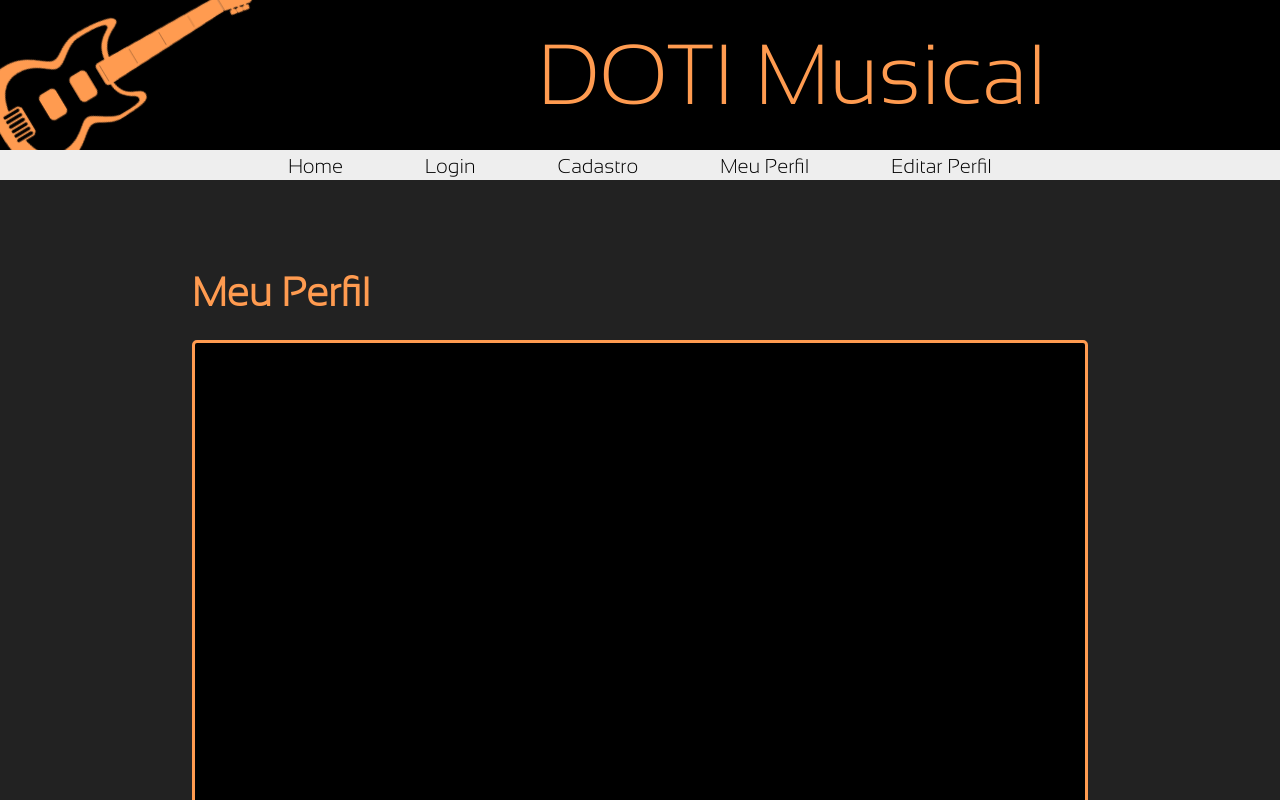
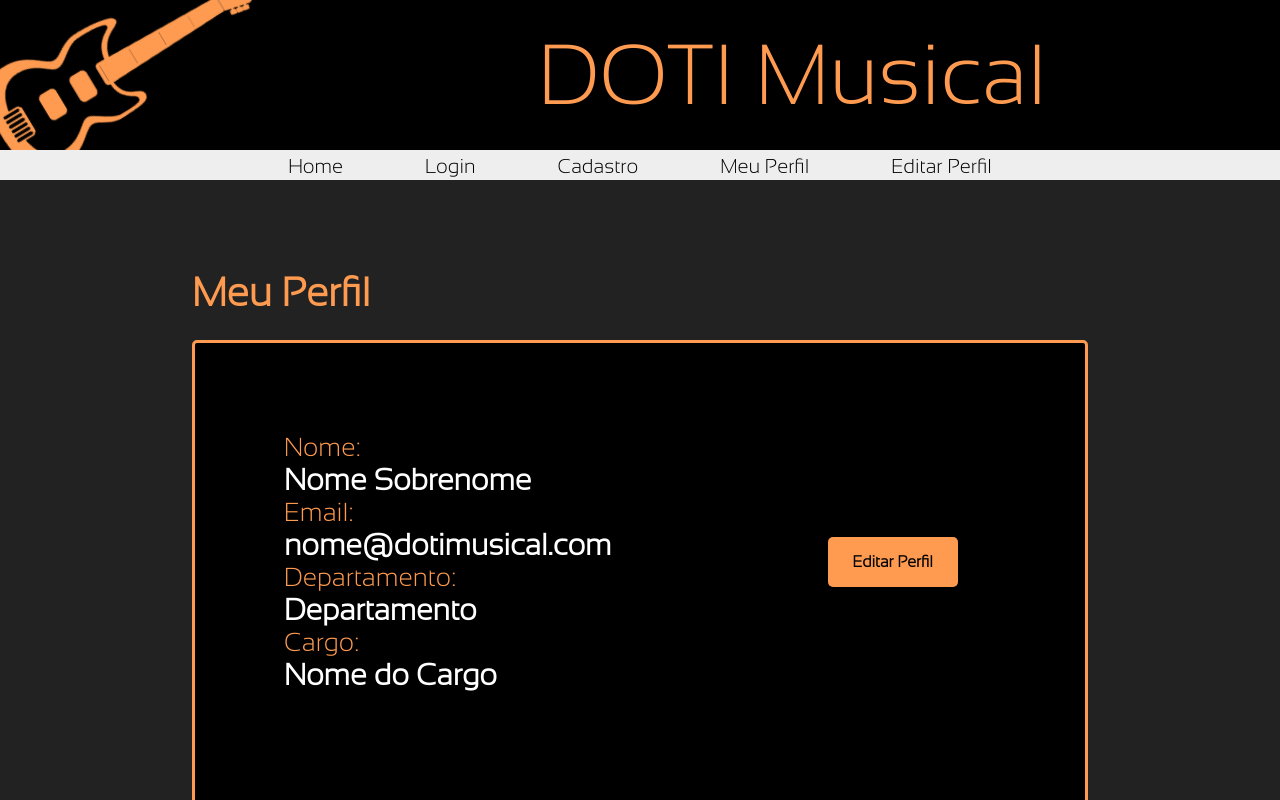
Before and after one commit to g-franklinn/Site_Trainee_CPE, a React (Vite) app: page /meuperfil in a window 1280 px wide. Shown: the top 800 px of the page. Built offline with nearby package versions, Linux system fonts and the light colour scheme.

Commit message:
Inicio Editar Perfil

```diff
--- a/src/Pages/MeuPerfil/StylesMeuPerfil.js
+++ b/src/Pages/MeuPerfil/StylesMeuPerfil.js
@@ -1,11 +1,15 @@
 import styled from "styled-components";
 
 export const PageContent = styled.div`
-    height: 1000px;
+    height: 800px;
     background-color: #222;
     display:flex;
     flex-direction: column;
     overflow-x: hidden;
+
+    @media (max-width: 768px) {
+            height: 1100px;
+        }
 
 
     & .container {
@@ -15,10 +19,15 @@ export const PageContent = styled.div`
 
     }
 
+    & .containerEditar {
+        display: flex;
+        flex-wrap: wrap;
+    }
+
     & .menuInterno {
 
         width: 70%;
-        height: 70%;
+        height: 60%;
         margin-top: 10rem;
         margin-inline: auto;
         position: absolute;
@@ -32,9 +41,12 @@ export const PageContent = styled.div`
 
         @media (max-width: 768px) {
             margin-top: 15rem;
-            height: 70%;
         }
 
+    }
+
+    & .infoUsuarios {
+        margin: 10%;
     }
 
     & h1 {
@@ -46,8 +58,36 @@ export const PageContent = styled.div`
         font-family: 'Sansation Light';
 
         @media (max-width: 768px) {
-            top: 11rem;
+            top: 10rem;
         }
+    }
+
+    & h2 {
+        font-size: 26px;
+        color: #ff9b50;
+        font-family: 'Sansation Light';
+        font-weight:100;
+
+        @media (max-width: 768px) {
+            font-size: 22px;
+        }
+    }
+
+    & p {
+        font-size: 30px;
+        color: white;
+        font-family: 'Sansation Light';
+        font-weight:600;
+
+        @media (max-width: 768px) {
+            font-size: 20px;
+        }
+    }
+
+    & button {
+        margin: auto;
+        height: 50px;
+        width: 130px;
     }
 
 
--- a/src/Pages/MeuPerfil/meuPerfil.jsx
+++ b/src/Pages/MeuPerfil/meuPerfil.jsx
@@ -2,6 +2,9 @@ import "./StylesMeuPerfil";
 import HeaderBase from "../../components/header/header";
 import FooterBase from "../../components/footer/footer";
 import { PageContent } from "./StylesMeuPerfil";
+import { StyledButton } from "../login/StylesLogin";
+import FotoPerfil from "../../assets/Foto-Perfil.svg";
+
 
 
 function MeuPerfil() {
@@ -17,6 +20,20 @@ function MeuPerfil() {
               <h1>Meu Perfil</h1>
               <div className="menuInterno">
 
+                <div className="containerEditar">
+                  <div className="infoUsuarios">
+                      <h2>Nome:</h2>
+                      <p>Nome Sobrenome</p>
+                      <h2>Email:</h2>
+                      <p>nome@dotimusical.com</p>
+                      <h2>Departamento:</h2>
+                      <p>Departamento</p>
+                      <h2>Cargo:</h2>
+                      <p>Nome do Cargo</p>
+                  </div>
+                      <StyledButton>Editar Perfil</StyledButton>
+                </div>
+
               </div>
             </div>
           </PageContent>
--- a/src/Pages/home/StylesHome.js
+++ b/src/Pages/home/StylesHome.js
@@ -89,11 +89,6 @@ export const PageContent = styled.div`
     & img {
         overflow-x: hidden;
         user-select: none;
-        @media (max-width: 1100px) {
-            width: 0;
-            height: 0;
-            opacity: 0;
-        }
     }
 
     & .tambor {
@@ -101,6 +96,11 @@ export const PageContent = styled.div`
             margin:80px 0 0 50px;
             position:absolute;
             rotate:30deg;
+
+            @media (max-width: 1100px) {
+                width: 20%;
+            }
+
         }
 
     & .violino {
@@ -109,6 +109,10 @@ export const PageContent = styled.div`
         position:absolute;
         rotate:30deg;
 
+        @media (max-width: 1100px) {
+                width: 10%;
+            }
+
     }
 
 
--- a/src/Pages/login/StylesLogin.js
+++ b/src/Pages/login/StylesLogin.js
@@ -39,7 +39,7 @@ export const StyledButton = styled.button` //Botao de Autenticação
 `;
 
 export const PageContent = styled.div`
-    height: 500px;
+    height: 600px;
     background-color: #222;
     display:flex;
     flex-direction: column;
```
Also changed, not shown: src/assets/Foto-Perfil.svg (added).
